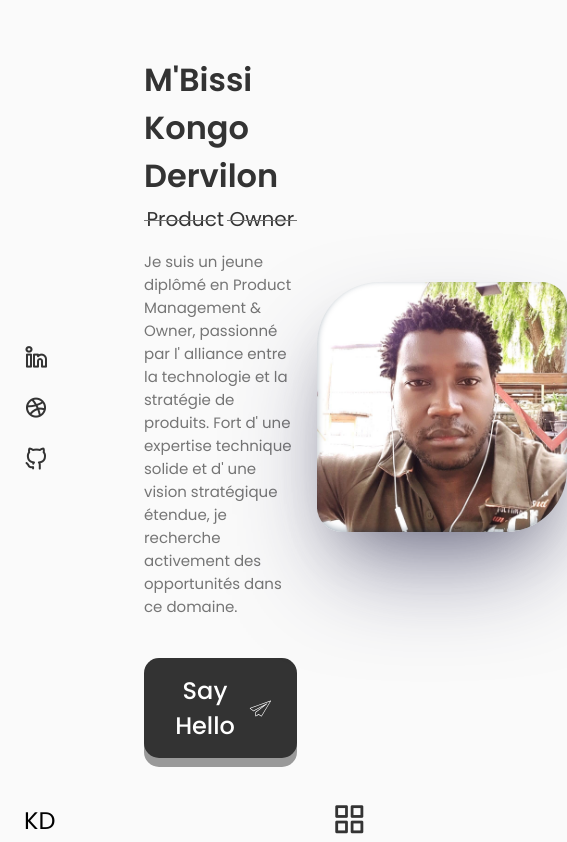
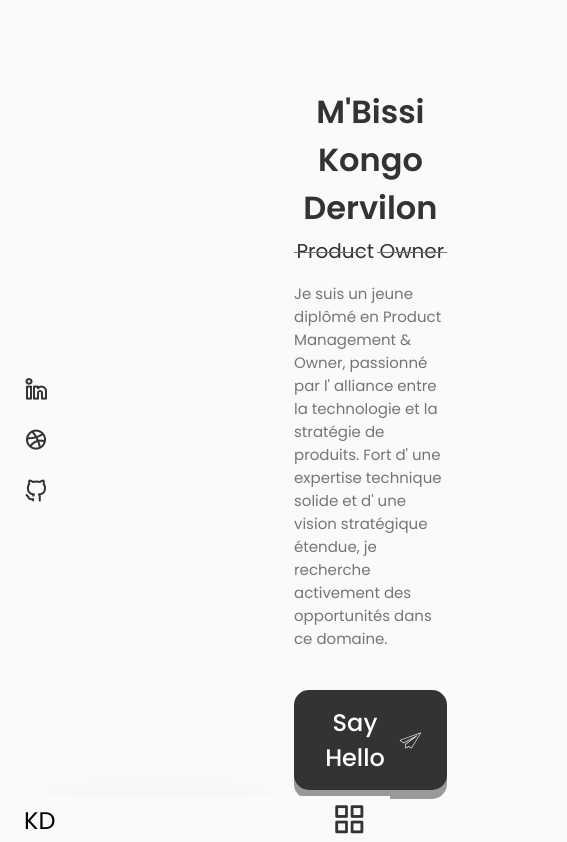
Before and after one commit to KD-Kongo-Dervilon/Portfolio-Product-Owner, a React (Create React App) app in the folder portfolio-product-owner/: page / in a window 390 px wide. Shown: the top 842 px of the page, 567 px wide, since content can reach past the window. Built offline with nearby package versions, Linux system fonts and the light colour scheme.

Commit message:
Update home.css

```diff
--- a/portfolio-product-owner/src/components/home/home.css
+++ b/portfolio-product-owner/src/components/home/home.css
@@ -186,9 +186,17 @@
         }
     }
 
+
     /* For medium devices */
     @media screen and (max-width: 768px) {
+        .home_title {
+            text-align: center;
+        }
 
+        .home_content {
+            grid-template-columns: 0.5fr 3fr;
+            padding-top: 3.5rem;
+        }
     }
 
     @media screen and (max-width: 576px) {
```
